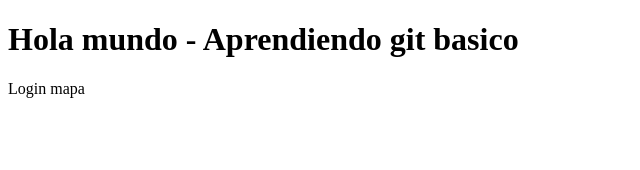
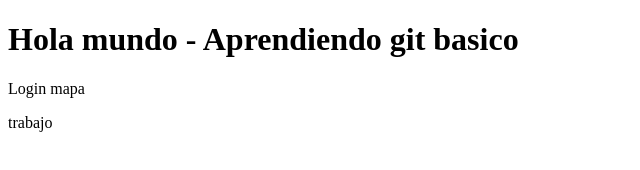
Before and after one commit to calevano/testproject, a plain HTML site: page index.html in a window 1280 px wide. Shown: the full height of the page, 0-640 px from the left. Drawn offline with Linux system fonts and the light colour scheme.

```diff
--- a/index.html
+++ b/index.html
@@ -6,5 +6,7 @@
 <body>
 <h1>Hola mundo - Aprendiendo git basico</h1>
 <p>Login mapa</p>
+
+<p> trabajo</p>
 </body>
 </html>
```
